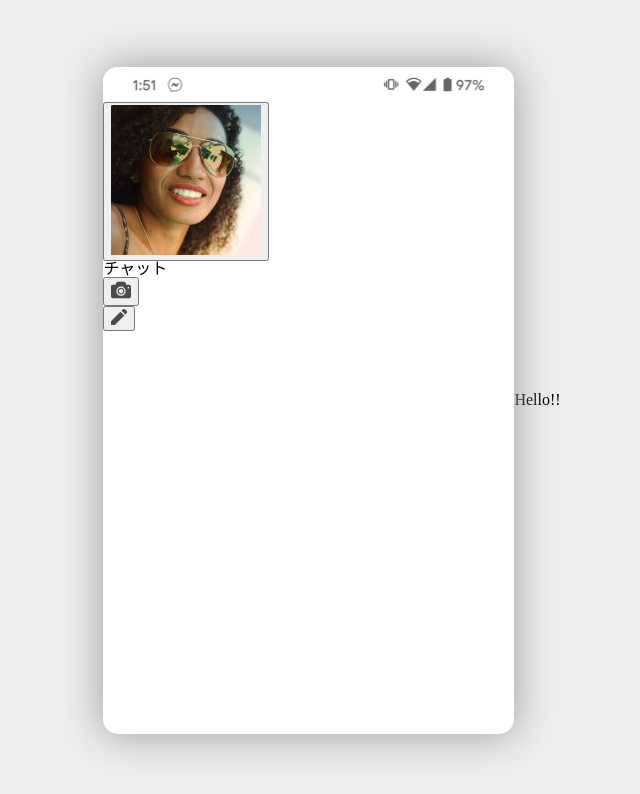
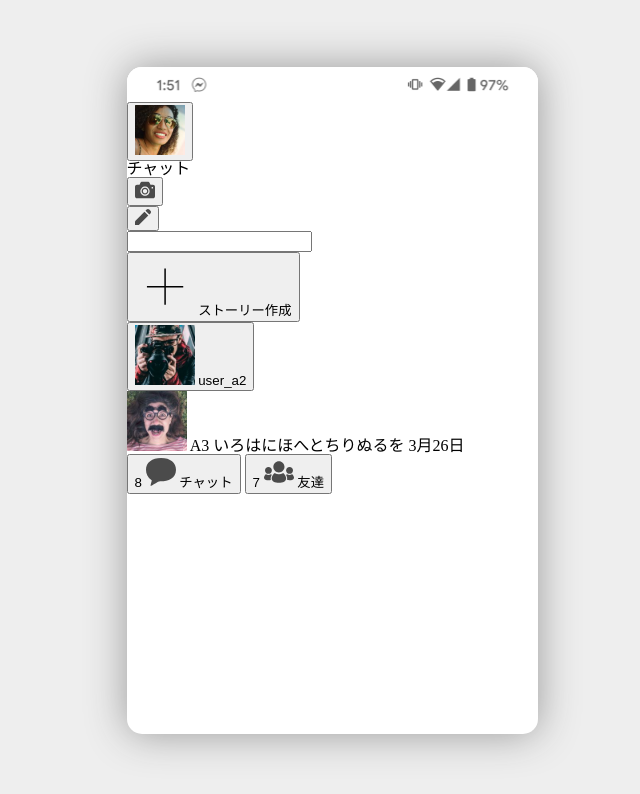
Before and after one commit to qsat/bc_html_2020, a website: page public/fhaga/index.html in a window 1280 px wide. Shown: the whole page, without its empty margins (308-948 px from the left). Drawn offline with nearby package versions, Linux system fonts and the light colour scheme.

Commit message:
add body and footer

```diff
--- a/public/fhaga/index.html
+++ b/public/fhaga/index.html
@@ -18,22 +18,76 @@
   <!-- マークアップここから -->
   <header class="header">
     <button class="profile-icon-button">
-      <span class="avater"></span><img src="../images/avatars/a1.jpg" alt=""></span>
+      <span class="avater"></span><img src="../images/avatars/a1.jpg" width="50" alt=""></span>
     </button>
     <h1 class="title">チャット</h1>
     <ul class="header__actions actions">
       <li class="actions__action">
-        <button class="post-movie"><img src="../images/icons/camera.svg" alt="post-movie" width="20"></button>
+        <button class="post-movie"><img src="../images/icons/camera.svg" alt="映像の投稿" width="20"></button>
       </li>
       <li class="actions__action">
-        <button class="post-message"><img src="../images/icons/pen.svg" alt="post-message" width="16"></button>
+        <button class="post-message"><img src="../images/icons/pen.svg" alt="新規メッセージ作成" width="16"></button>
       </li>
     </ul>
   </header>
-  </div>
+
   <main>
-  Hello!!
+    <section class="search_section">
+      <input type="search" class="search_string">
+    </section>
+
+    <section class="story">
+      <ol class="story_list">
+        <li class="story_create">
+          <button class="create_story_button">
+            <span class="story_create_button">
+              <img src="../images/icons/plus.svg" width="60" alt="新規ストーリー作成">
+            </span>
+            <span class="story_create_button_label">ストーリー作成</span>
+          </button>
+        </li>
+        <li class="users_list">
+          <button class="user">
+            <span class="user_icon">
+              <img src="../images/avatars/a2.jpg" width="60" alt="">
+            </span>
+            <span class="user_name">user_a2</span>
+          </button>
+        </li>
+      </ol>
+    </section>
+
+    <section class="chat_room">
+      <ol class="chatroom">
+        <li>
+          <span class="chat_avater_icon">
+            <img src="../images/avatars/a3.jpg" alt="a3さん" width="60">
+          </span>
+          <span class="chat_user_data">
+            <span class="chat_user_name">A3</span>
+            <span class="chat_user_message">いろはにほへとちりぬるを</span>
+            <span class="chat_user_date">3月26日</span>
+          </span>
+        </li>
+      </ol>
+    </section>
   </main>
+
+  <footer>
+    <nav class="navigation">
+      <button class="footer_unread_button">
+        <span class="button_unread_count">8</span>
+        <img src="../images/icons/message.svg" alt="未読数" width="30">
+        <span class="button_unread_label">チャット</span>
+      </button>
+
+      <button class="footer_friends_button">
+        <span class="button_friend_count">7</span>
+        <img src="../images/icons/friends.svg" alt="友人の数" width="30">
+        <span class="button_unread_label">友達</span>
+      </button>
+    </nav>
+  </footer>
   <!--// マークアップここまで -->
 
   <!-- デザイン確認用レイヤー コメントアウトすると半透明にデザインを重ねて確認できます -->
```
